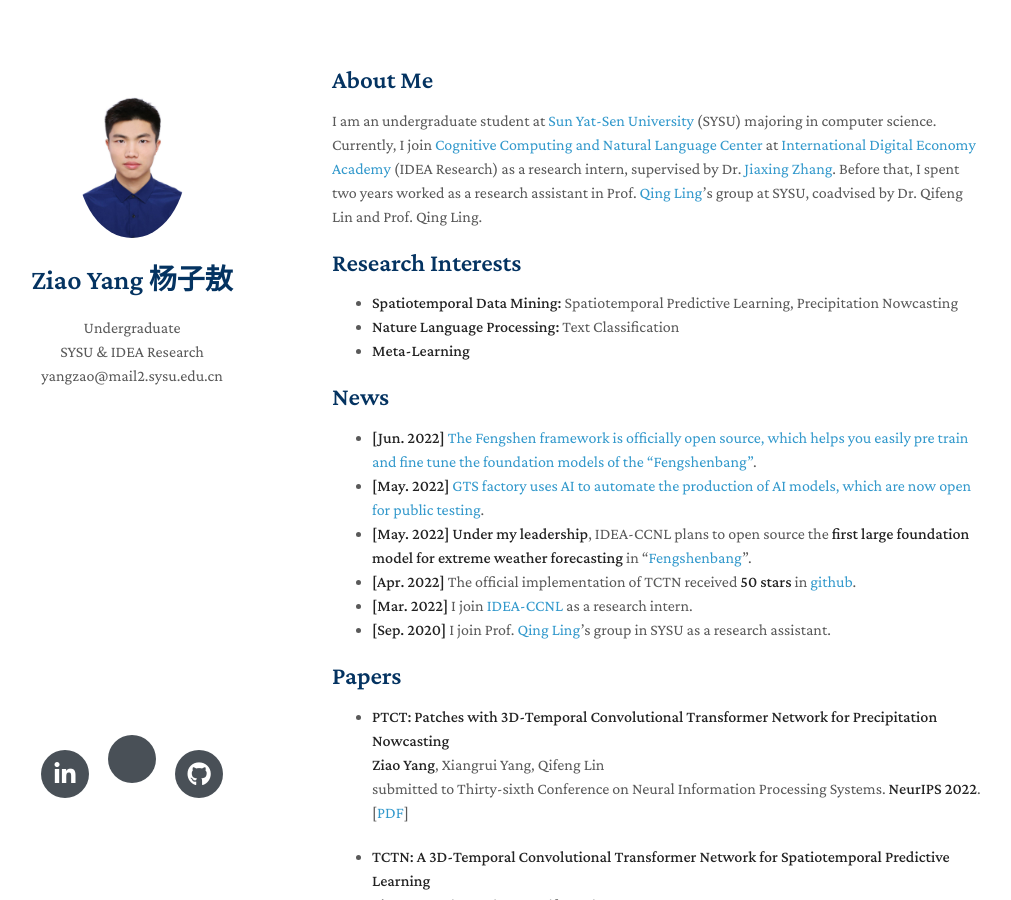
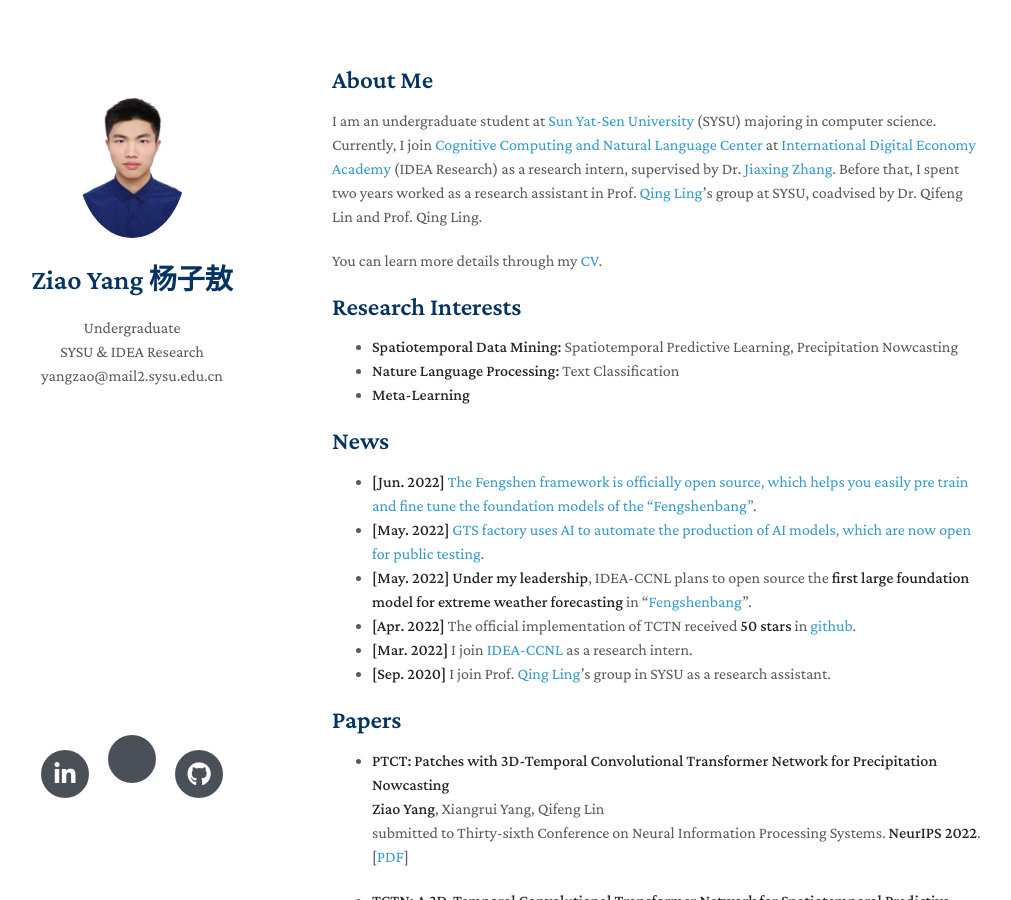
Before and after one commit to yangziao56/homepage, a Jekyll site: the page built from index.md, in a window 1280 px wide and 900 px high. Shown: the whole window, without its empty margins (138-1149 px from the left). Built offline with Jekyll 4.4.1, drawn with Linux system fonts in a browser that asks for light colours; nearby versions of some CDN libraries; a style sheet for code colours, icons or effects is not loaded; our own code applies the rules of GitHub Pages for plain Markdown files.

Commit message:
Update index.md
Signed-off-by: Ziao Yang <70676524+yangziao56@users.noreply.github.com>

```diff
--- a/index.md
+++ b/index.md
@@ -5,6 +5,8 @@
 ## About Me
 
 I am an undergraduate student at [Sun Yat-Sen University](https://www.sysu.edu.cn/sysuen/) (SYSU) majoring in computer science. Currently, I join [Cognitive Computing and Natural Language Center](https://idea.edu.cn/en/ccnl.html) at [International Digital Economy Academy](https://idea.edu.cn/en/about-idea.html) (IDEA Research) as a research intern, supervised by Dr. [Jiaxing Zhang](https://idea.edu.cn/en/person/zhangjiaxing.html). Before that,  I spent two years worked as a research assistant in Prof. [Qing Ling](http://home.ustc.edu.cn/~qingling/)'s group at SYSU, coadvised by Dr. Qifeng Lin and Prof. Qing Ling.
+
+You can learn more details through my [CV](https://github.com/yangziao56/homepage/blob/main/pdf/Ziao_Yang-CV.pdf).
 
 
 ## Research Interests
```
